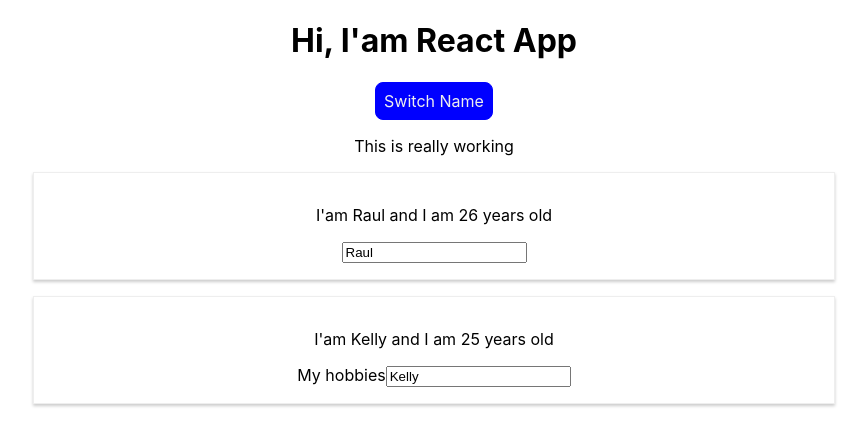
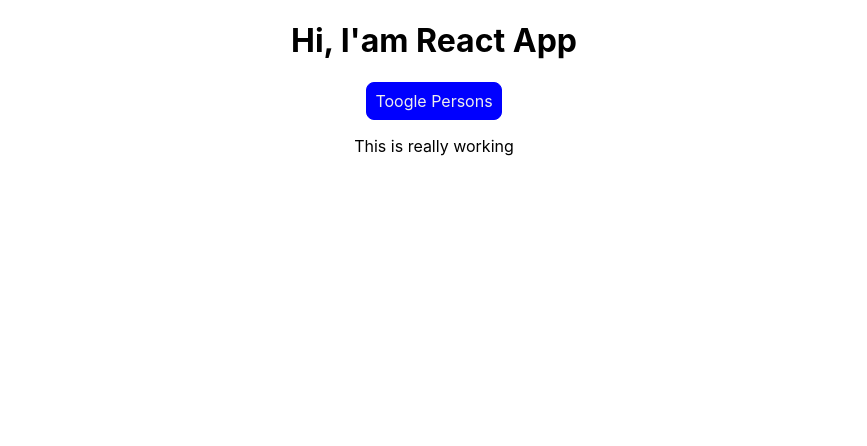
Before and after one commit to Larrygf02/reactFundamentals, a React (Create React App) app: page / in a window 1280 px wide. Shown: the top 446 px of the page, without its empty margins (206-1073 px from the left). Built offline with nearby package versions, Linux system fonts and the light colour scheme.

Commit message:
List introduction

```diff
--- a/src/App.js
+++ b/src/App.js
@@ -7,7 +7,8 @@ class App extends Component {
     persons: [
       {name: 'Raul', age: 26},
       {name: 'Kelly', age: 25}
-    ]
+    ],
+    showPersons: false
   }
 
   switchNameHandler = (newName) => {
@@ -15,7 +16,14 @@ class App extends Component {
       persons: [
         {name: newName, age: 26},
         {name: 'Kelly', age: 25}
-      ]
+      ],
+    })
+  }
+
+  tooglePersonsHandlers = () => {
+    const doesShow = this.state.showPersons;
+    this.setState({
+      showPersons: !doesShow
     })
   }
 
@@ -37,19 +45,22 @@ class App extends Component {
       color: '#eee',
       cursor: 'pointer'
     };
+
     return (
       <div className="App">
         <h1>
           Hi, I'am React App
         </h1>
-        <button style={style} onClick={() => this.switchNameHandler('Larry')}>Switch Name</button>
+        <button style={style} onClick={this.tooglePersonsHandlers}>Toogle Persons</button>
         <p>This is really working</p>
+        { this.state.showPersons ? <div>
           <Person name={this.state.persons[0].name} years={this.state.persons[0].age}></Person>
           <Person
           name={this.state.persons[1].name}
           years={this.state.persons[1].age}
           click={this.switchNameHandler.bind(this, 'Larrygf02')}
           changed={this.nameChangedHandler}>My hobbies</Person>
+        </div>: null}
       </div>
       );
       //return React.createElement('div', {className: 'App'}, React.createElement('h1', null, 'Hi, I am react app'))
```
Lines whose indentation alone changed are shown as unchanged.
